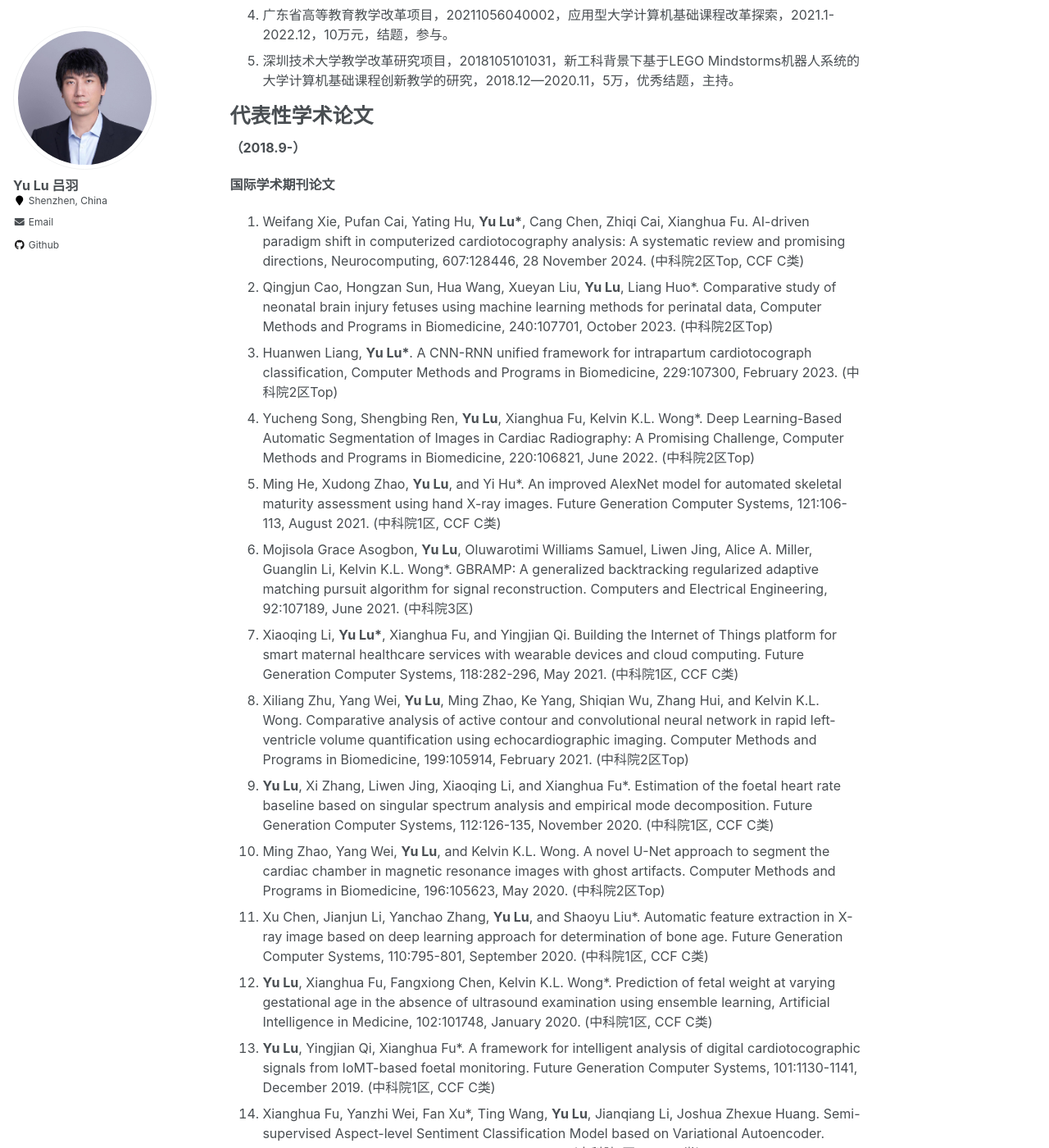
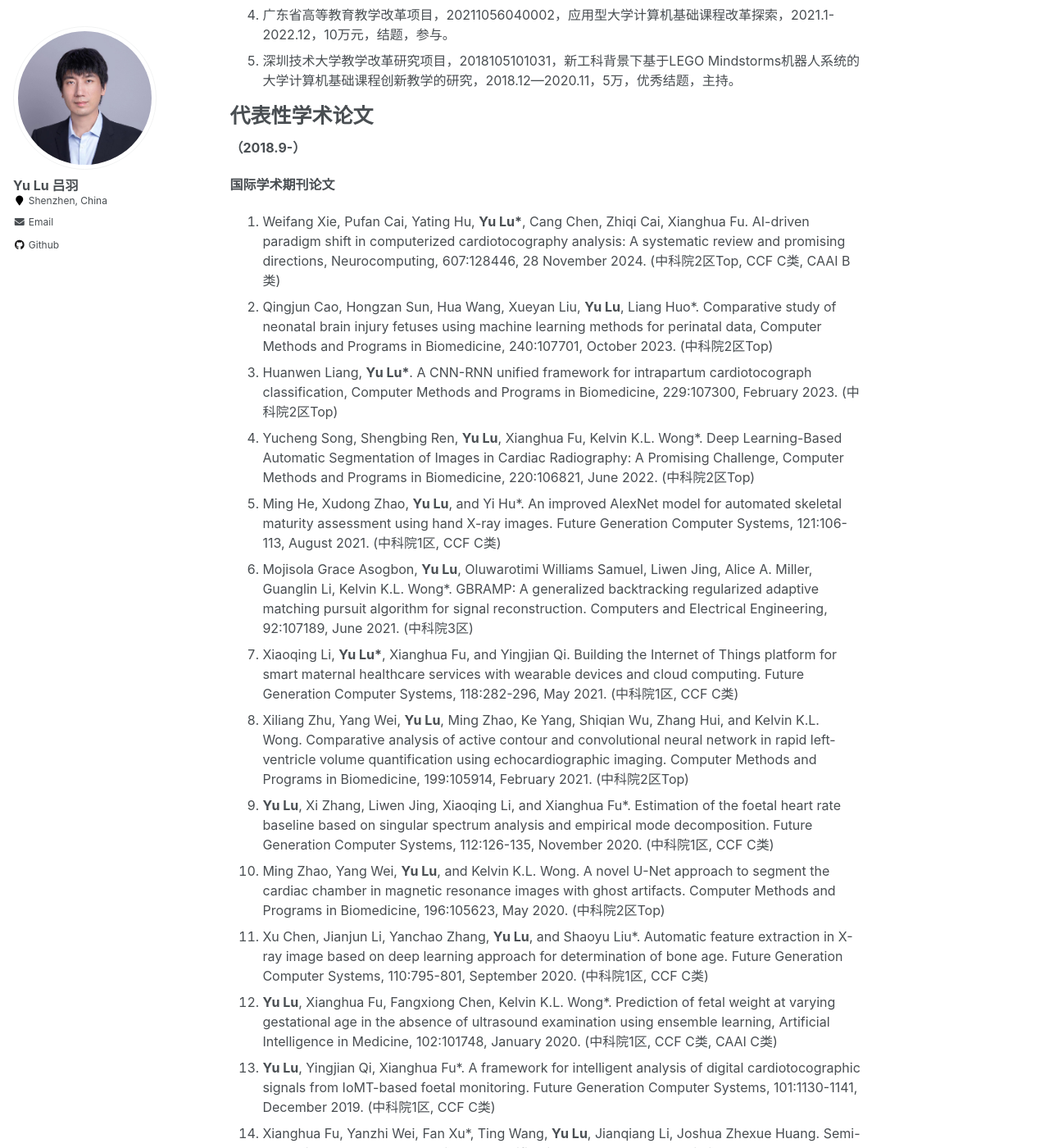
Before and after one commit to YukariUmezawa/lvyu.github.io, a Jekyll site: the page built from _pages/about.md, in a window 1280 px wide and 1400 px high, scrolled down 2993 px. Shown: the whole window at 82% size. Built offline with Jekyll 4.4.1, drawn with Linux system fonts in a browser that asks for light colours; some of the changed text lies outside the part shown.

Commit message:
Update about.md

```diff
--- a/_pages/about.md
+++ b/_pages/about.md
@@ -98,7 +98,7 @@ News
 
 ***国际学术期刊论文***
 
-1. Weifang Xie, Pufan Cai, Yating Hu, __Yu Lu*__, Cang Chen, Zhiqi Cai, Xianghua Fu. AI-driven paradigm shift in computerized cardiotocography analysis: A systematic review and promising directions, Neurocomputing, 607:128446, 28 November 2024. (中科院2区Top, CCF C类)
+1. Weifang Xie, Pufan Cai, Yating Hu, __Yu Lu*__, Cang Chen, Zhiqi Cai, Xianghua Fu. AI-driven paradigm shift in computerized cardiotocography analysis: A systematic review and promising directions, Neurocomputing, 607:128446, 28 November 2024. (中科院2区Top, CCF C类, CAAI B类)
 2. Qingjun Cao, Hongzan Sun, Hua Wang, Xueyan Liu, **Yu Lu**, Liang Huo*. Comparative study of neonatal brain injury fetuses using machine learning methods for perinatal data, Computer Methods and Programs in Biomedicine, 240:107701, October 2023. (中科院2区Top)
 3. Huanwen Liang, __Yu Lu*__. A CNN-RNN unified framework for intrapartum cardiotocograph classification, Computer Methods and Programs in Biomedicine, 229:107300, February 2023. (中科院2区Top)
 4. Yucheng Song, Shengbing Ren, **Yu Lu**, Xianghua Fu, Kelvin K.L. Wong*. Deep Learning-Based Automatic Segmentation of Images in Cardiac Radiography: A Promising Challenge, Computer Methods and Programs in Biomedicine, 220:106821, June 2022. (中科院2区Top)
@@ -109,9 +109,9 @@ News
 9. __Yu Lu__, Xi Zhang, Liwen Jing, Xiaoqing Li, and Xianghua Fu*. Estimation of the foetal heart rate baseline based on singular spectrum analysis and empirical mode decomposition. Future Generation Computer Systems, 112:126-135, November 2020. (中科院1区, CCF C类)
 10. Ming Zhao*, Yang Wei, __Yu Lu__, and Kelvin K.L. Wong*. A novel U-Net approach to segment the cardiac chamber in magnetic resonance images with ghost artifacts. Computer Methods and Programs in Biomedicine, 196:105623, May 2020. (中科院2区Top)
 11. Xu Chen, Jianjun Li, Yanchao Zhang, __Yu Lu__, and Shaoyu Liu*. Automatic feature extraction in X-ray image based on deep learning approach for determination of bone age. Future Generation Computer Systems, 110:795-801, September 2020. (中科院1区, CCF C类)
-12. __Yu Lu__, Xianghua Fu, Fangxiong Chen, Kelvin K.L. Wong*. Prediction of fetal weight at varying gestational age in the absence of ultrasound examination using ensemble learning, Artificial Intelligence in Medicine, 102:101748, January 2020. (中科院1区, CCF C类)
+12. __Yu Lu__, Xianghua Fu, Fangxiong Chen, Kelvin K.L. Wong*. Prediction of fetal weight at varying gestational age in the absence of ultrasound examination using ensemble learning, Artificial Intelligence in Medicine, 102:101748, January 2020. (中科院1区, CCF C类, CAAI C类)
 13. __Yu Lu__, Yingjian Qi, Xianghua Fu*. A framework for intelligent analysis of digital cardiotocographic signals from IoMT-based foetal monitoring. Future Generation Computer Systems, 101:1130-1141, December 2019. (中科院1区, CCF C类)
-14. Xianghua Fu, Yanzhi Wei, Fan Xu*, Ting Wang, __Yu Lu__, Jianqiang Li, Joshua Zhexue Huang. Semi-supervised Aspect-level Sentiment Classification Model based on Variational Autoencoder. Knowledge-Based Systems, 171:81-92, May 2019. (中科院1区, CCF C类)
+14. Xianghua Fu, Yanzhi Wei, Fan Xu*, Ting Wang, __Yu Lu__, Jianqiang Li, Joshua Zhexue Huang. Semi-supervised Aspect-level Sentiment Classification Model based on Variational Autoencoder. Knowledge-Based Systems, 171:81-92, May 2019. (中科院1区, CCF C类, CAAI B类)
 
 
 ***国际学术会议论文***
```
